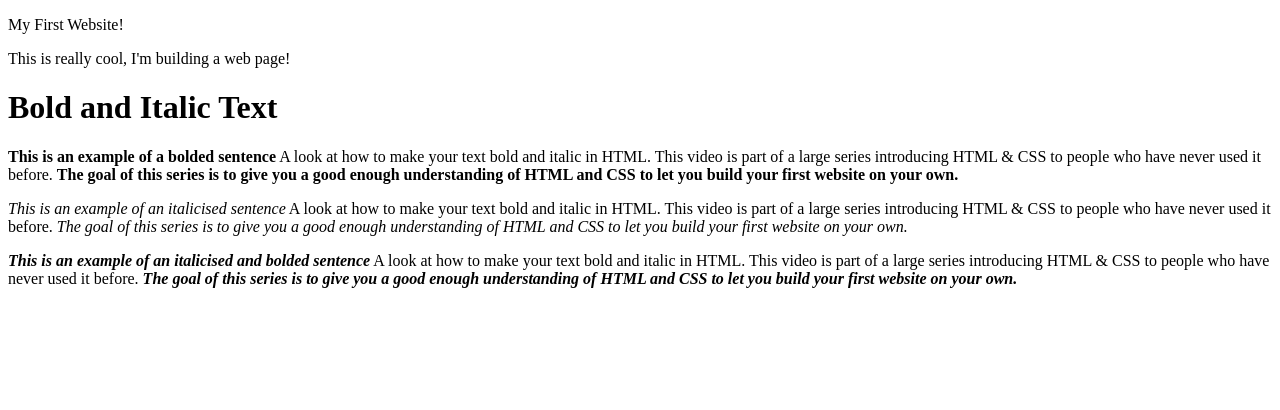
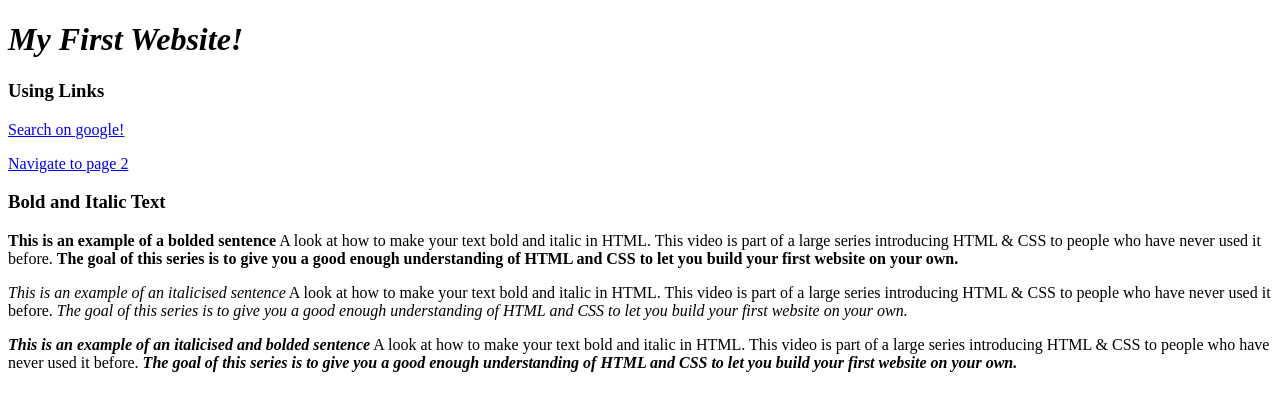
Before and after one commit to jackywong1/intro_to_html, a plain HTML site: page index.html in a window 1280 px wide. Drawn offline with Linux system fonts and the light colour scheme.

Commit message:
index.html includes how to include links in a webpage

```diff
--- a/index.html
+++ b/index.html
@@ -7,10 +7,12 @@
     </head>
 
     <body>
-        <p>My First Website!</p>
-        <p>This is really cool, I'm building a web page!</p>
-        <h1>Bold and Italic Text</h1>
+        <h1><strong><em>My First Website!</em></strong></h1>
+        <h3>Using Links</h3>
+        <p><a href="http://www.google.com">Search on google!</a></p>
+        <p><a href="pagetwo.html">Navigate to page 2</a></p>
 
+        <h3>Bold and Italic Text</h3>
         <p><strong>This is an example of a bolded sentence</strong>
         A look at how to make your text bold and italic in HTML.
         This video is part of a large series introducing HTML & CSS
@@ -35,6 +37,8 @@
         first website on your own.
         </em></strong>
 
+
+
         <!--comment
         headings 1 to 6 show the different sizes available for headings
         heading 1 being the largest to 6 being the smallest
@@ -48,6 +52,9 @@
         <em></em> italicises the text
 
         DO NOT USE <b> and <i> tags, not meaningful
+
+        <a href="<insert link here>"><\a> links use ANCHOR tags
+        <a href="pagetwo.html"><\a> links two html files together
         -->
 
     </body>
```
Also changed, not shown: pagetwo.html (added, +31 -0 lines).
